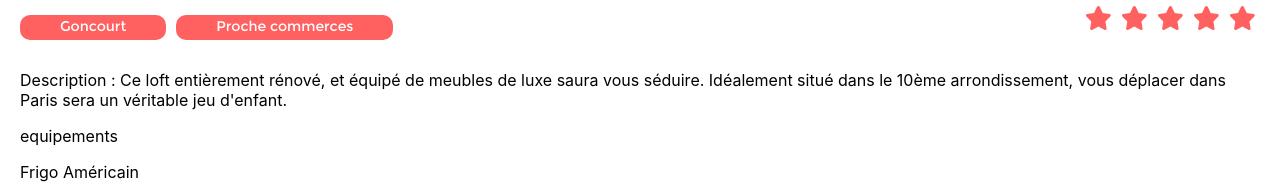
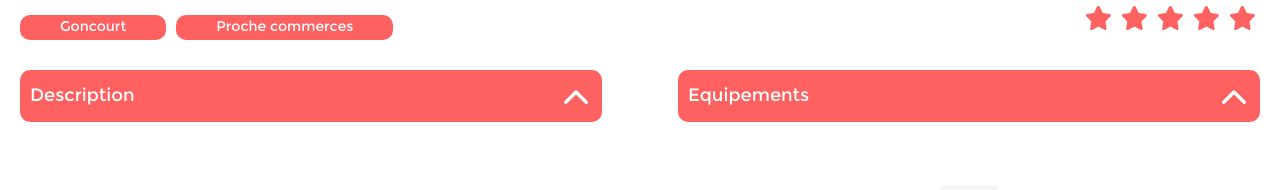
Before and after one commit to lopesthomas/Kasa, a React (Create React App) app: page /location/0979876d in a window 1280 px wide. Shown: the part 735-925 px from the top of the page. Built offline with nearby package versions, Linux system fonts and the light colour scheme.

Commit message:
Ajout de l'élément barre déroulante

```diff
--- /dev/null
+++ b/src/assets/styles/animBar.scss
@@ -0,0 +1,42 @@
+.animbar{
+    width: 100%;
+    .animbar-title{
+        display: flex;
+        flex-direction: row;
+        align-items: center;
+        justify-content: space-between;
+        height: 52px;
+        background-color: #FF6060;
+        border-radius: 10px;
+        padding: 0 10px;
+        width: 100%;
+        border: none;
+
+
+
+        color: #FFF;
+        font-size: 18px;
+        font-family: Montserrat;
+        font-style: normal;
+        font-weight: 500;
+        line-height: 142.6%;
+
+        &:active + .animbar-content{
+            transform: scale(1.0);
+        }
+    }
+    .animbar-content{
+        background-color: #F6F6F6;
+        border-radius: 0 0 10px 10px;
+        padding: 70px 20px 20px 20px;
+
+        color: #FF6060;
+        font-size: 18px;
+        font-family: Montserrat;
+        font-style: normal;
+        font-weight: 400;
+        line-height: 142.6%;
+        transform: scale(0.1);
+        transition: height 4s ease-in-out;
+    }
+}
--- a/src/assets/styles/style.scss
+++ b/src/assets/styles/style.scss
@@ -161,7 +161,12 @@ $background-color_1: #FF6060;
 		}
 
 	}
-
+	.bars{
+		display: flex;
+		flex-direction: row;
+		justify-content: space-between;
+		gap: 76px;
+	}
 
 }
 
--- /dev/null
+++ b/src/components/AnimBar/index.jsx
@@ -0,0 +1,19 @@
+import '../../assets/styles/animBar.scss'
+import arrow from '../../assets/arrow_bar.svg'
+
+function AnimBar({titreBar, ContenuBar}) {
+    return (
+        <div className="animbar">
+            <button className="animbar-title">
+                <p>{titreBar}</p>
+                <img src={arrow} alt=''/>
+            </button>
+            <div className="animbar-content">
+               Contenu: {ContenuBar}
+            </div>
+
+        </div>
+    )
+}
+
+export default AnimBar
--- a/src/pages/Location/index.jsx
+++ b/src/pages/Location/index.jsx
@@ -5,6 +5,7 @@ import Slider from '../../components/Slider';
 import { useState } from 'react';
 import starActive from '../../assets/star-active.svg'
 import starInactive from '../../assets/star-inactive.svg'
+import AnimBar from '../../components/AnimBar';
 
 function Location() {
     const stars = []
@@ -52,12 +53,14 @@ function Location() {
                     <div className='stars'>{stars}</div>
                 </div>
             </div>
-            <div>
-                <p>Description : {annonce.description}</p>
+            <div className='bars'>
+                {/* <p>Description : {annonce.description}</p>
                 <div>
                     <p>equipements</p>
                     {annonce.equipments.map((item, id) => <p key={id}>{item}</p> )}
-                </div>
+                </div> */}
+                <AnimBar titreBar="Description" ContenuBar={annonce.description}/>
+                <AnimBar titreBar="Equipements" ContenuBar={`${annonce.equipments}`}/>
             </div>
         </div>
         );
```
Also changed, not shown: src/assets/arrow_bar.svg (added).
